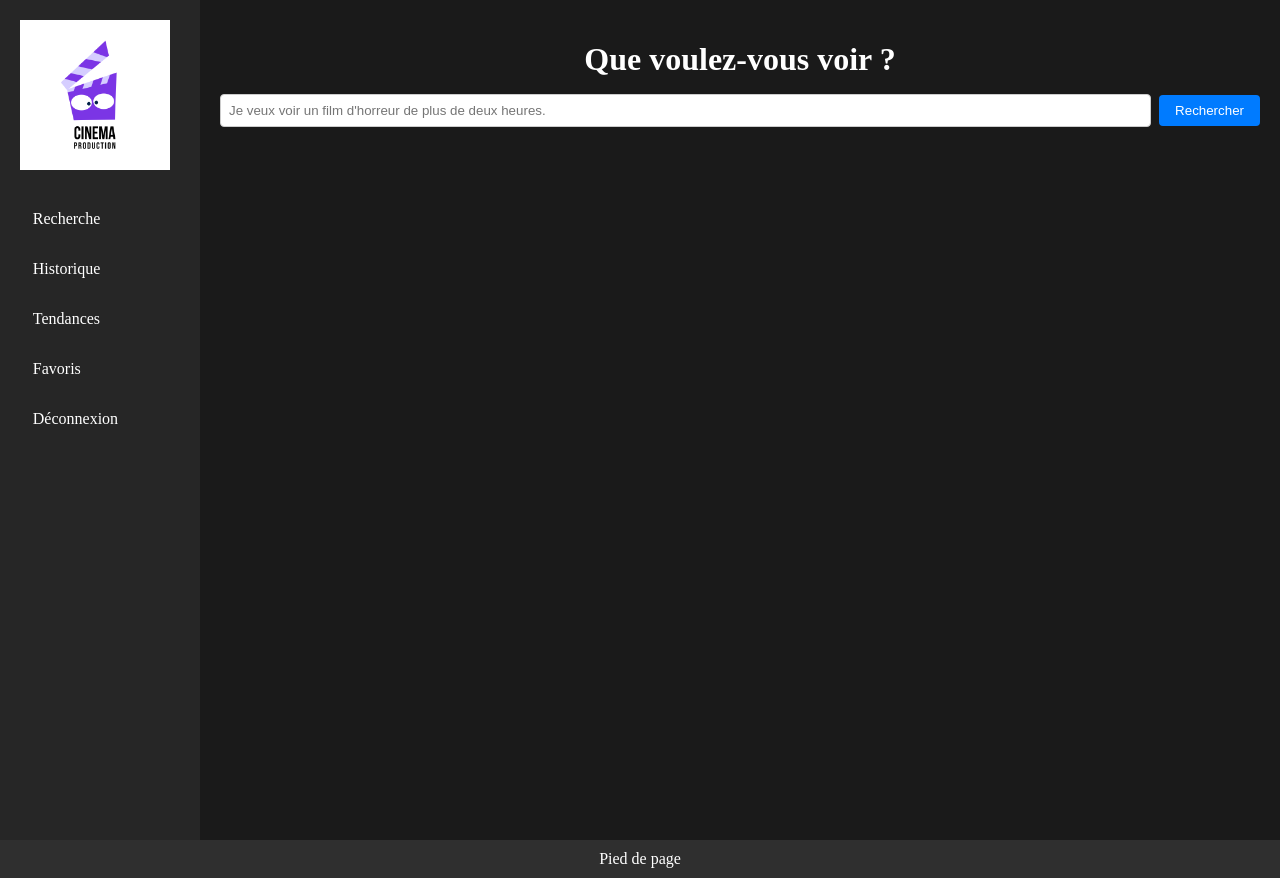
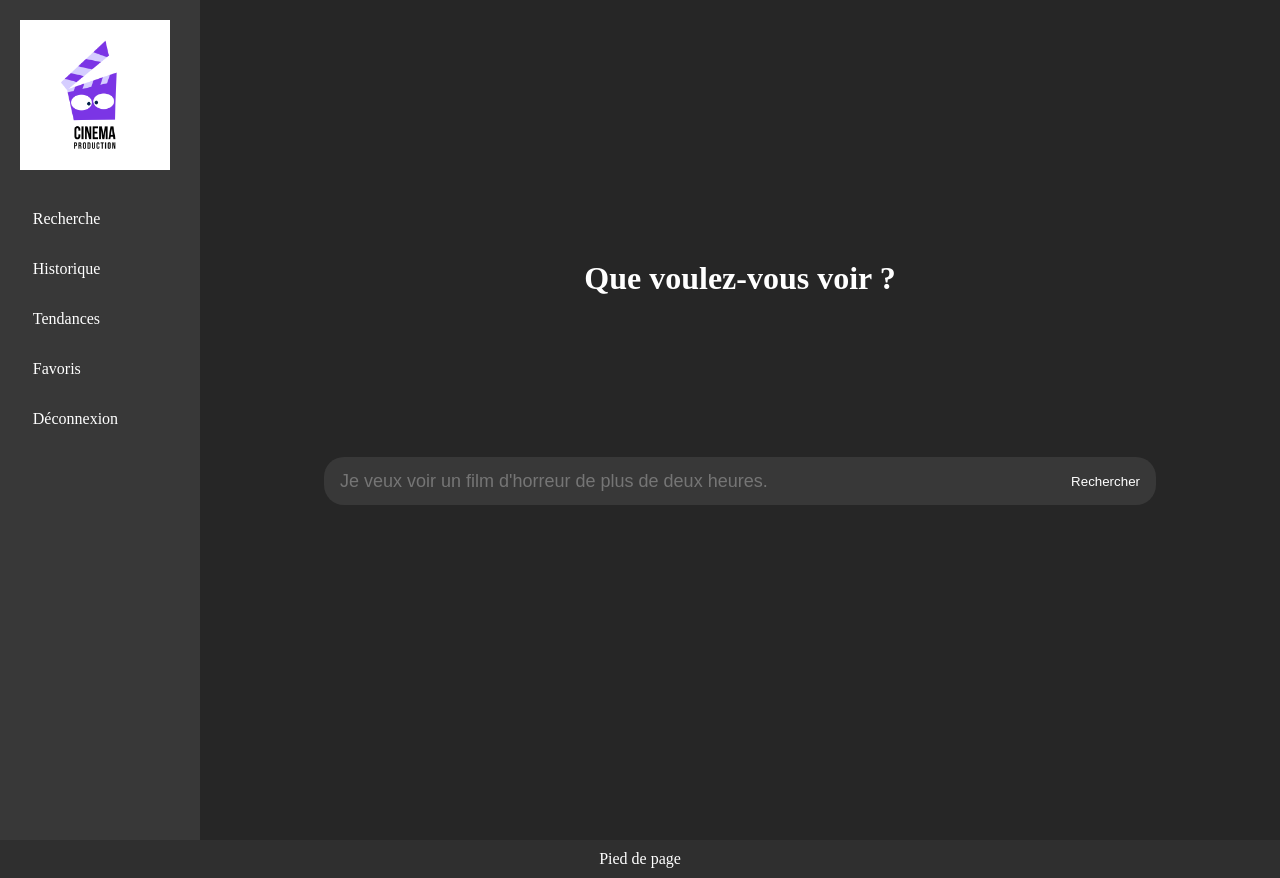
Before and after one commit to AliTheRipper/SearchBot, a Vue app: page / in a window 1280 px wide. Built offline with nearby package versions, Linux system fonts and the light colour scheme.

Commit message:
Modification du CSS
Ajustement du CSS pour que le site ressemble davantage à la maquette.

```diff
--- a/src/App.vue
+++ b/src/App.vue
@@ -38,7 +38,7 @@ body {
   grid-template-columns: 200px 1fr; /* Sidebar fixed width, main area takes remaining space */
   grid-template-rows: 1fr auto;    /* Main area grows, footer is at the bottom */
   min-height: 100vh;
-  background-color: #1a1a1a;       /* Dark background */
+  background-color: #262626;       /* Dark background */
   color: #fff;                     /* White text */
 }
 
--- a/src/assets/base.css
+++ b/src/assets/base.css
@@ -19,6 +19,10 @@
   --vt-c-text-light-2: rgba(60, 60, 60, 0.66);
   --vt-c-text-dark-1: var(--vt-c-white);
   --vt-c-text-dark-2: rgba(235, 235, 235, 0.64);
+
+  --color-bg: #262626;
+  --color-side: #383838;
+  --color-primary: #205372;
 }
 
 /* semantic color variables for this project */
@@ -38,7 +42,7 @@
 
 @media (prefers-color-scheme: dark) {
   :root {
-    --color-background: var(--vt-c-black);
+    --color-background: var(--color-bg);
     --color-background-soft: var(--vt-c-black-soft);
     --color-background-mute: var(--vt-c-black-mute);
 
--- a/src/views/HomeView.vue
+++ b/src/views/HomeView.vue
@@ -1,10 +1,12 @@
 <template>
   <div class="home-container">
     <h1 class="title">Que voulez-vous voir ?</h1>
-    <SearchBar
-      placeholder="Je veux voir un film d'horreur de plus de deux heures."
-      @search="handleSearch"
-    />
+    <div class="div-search-bar">
+      <SearchBar
+        placeholder="Je veux voir un film d'horreur de plus de deux heures."
+        @search="handleSearch"
+      />
+    </div>
   </div>
 </template>
 
@@ -29,7 +31,21 @@ export default {
 <style scoped>
 .title {
   font-size: 2rem;
-  margin-bottom: 1rem;
   text-align: center;
+  margin-top: 15rem;
+  margin-bottom: 10rem;
+}
+
+.home-container {
+  height: 100%;
+  display: flex;
+  flex-direction: column;
+}
+
+.div-search-bar {
+  margin-bottom: auto;
+  margin-right: auto;
+  margin-left: auto;
+  min-width: 80%;
 }
 </style>
--- a/src/views/SearchBar.vue
+++ b/src/views/SearchBar.vue
@@ -36,27 +36,34 @@ export default {
 <style scoped>
 .search-bar {
   display: flex;
-  gap: 8px;
   align-items: center;
 }
 
 input {
   padding: 8px;
+  padding-left: 16px;
   flex-grow: 1;
-  border: 1px solid #ccc;
-  border-radius: 4px;
+  border: none;
+  border-top-left-radius: 20px;
+  border-bottom-left-radius: 20px;
+  height: 2rem;
+  background: #383838;
+  color: #ffffff;
+  font-size: large;
 }
 
 button {
   padding: 8px 16px;
-  background-color: #007bff;
-  color: #fff;
+  background-color: #383838;
+  color: #ffffff;
   border: none;
-  border-radius: 4px;
+  border-top-right-radius: 20px;
+  border-bottom-right-radius: 20px;
   cursor: pointer;
+  height: 3rem;
 }
 
 button:hover {
-  background-color: #0056b3;
+  background-color: #4e4e4e;
 }
 </style>
--- a/src/views/SideBar.vue
+++ b/src/views/SideBar.vue
@@ -7,7 +7,7 @@
       </router-link>
     </div>
     <nav class="nav">
-      <router-link to="/recherche" class="nav-item">Recherche</router-link>
+      <router-link to="/" class="nav-item">Recherche</router-link>
       <router-link to="/historique" class="nav-item">Historique</router-link>
       <router-link to="/tendances" class="nav-item">Tendances</router-link>
       <router-link to="/favoris" class="nav-item">Favoris</router-link>
@@ -24,7 +24,7 @@ export default {
 
 <style scoped>
 .sidebar {
-  background-color: #262626;
+  background-color: #383838;
   height: 100vh;
   display: flex;
   flex-direction: column;
```
